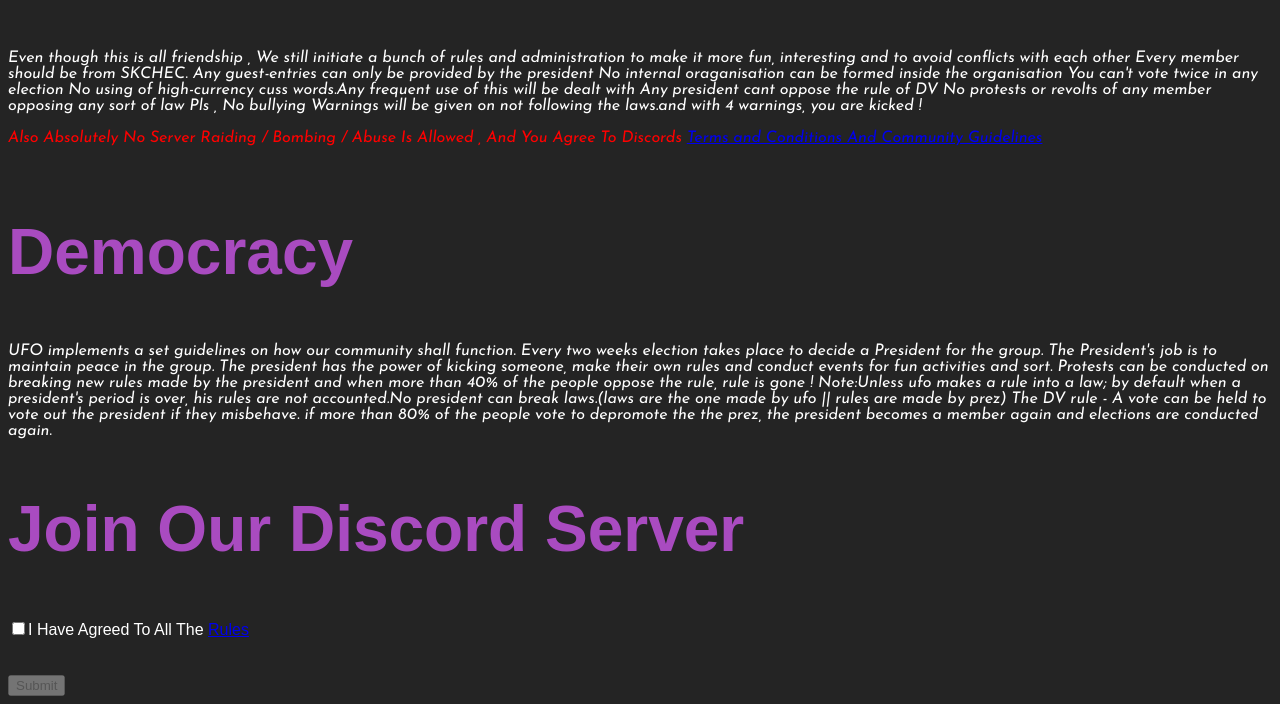
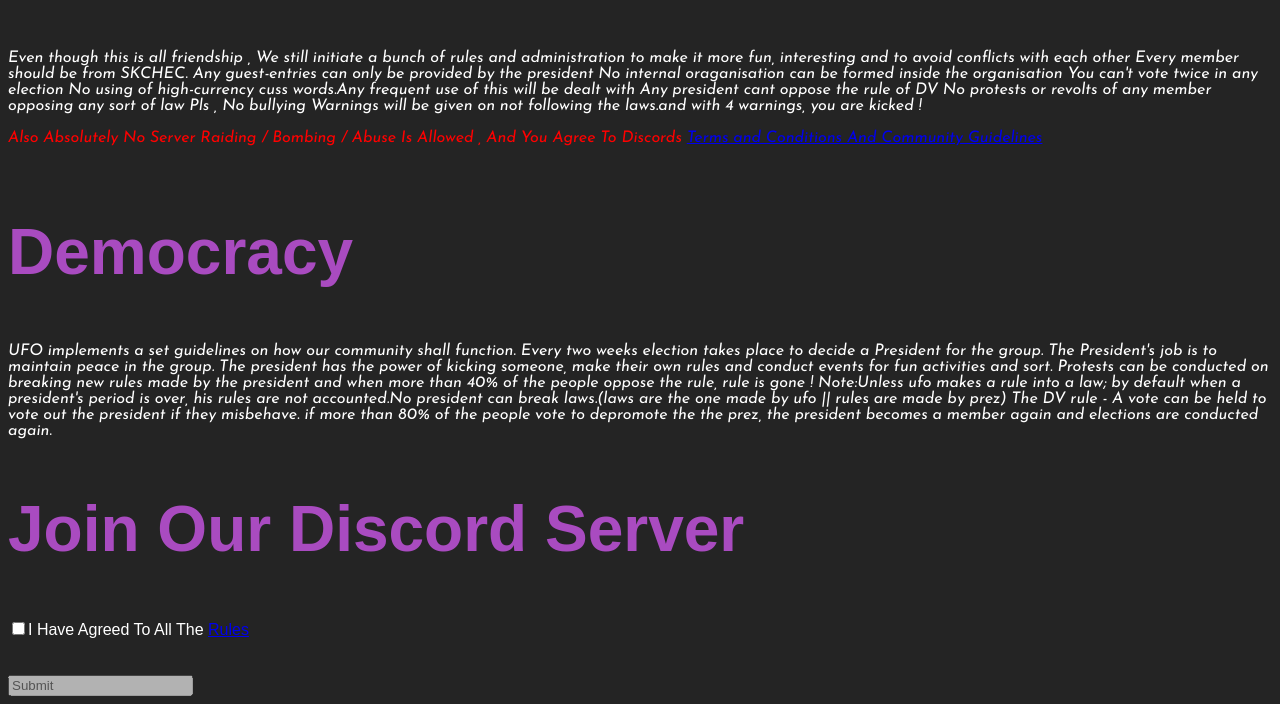
Before and after one commit to bruh768/bruh768.github.io, a plain HTML site: page index.html in a window 1280 px wide. Shown: the part 516-1220 px from the top of the page. Drawn offline with nearby package versions, Linux system fonts and the light colour scheme; a web font is replaced by a local one.

Commit message:
Update index.html

```diff
--- a/index.html
+++ b/index.html
@@ -236,7 +236,7 @@ The DV rule - A vote can be held to vote out the president if they misbehave. if
 <body>
 <form method="post" action="bruh768.github.io/invite.html">
 <input class="checks" type="checkbox" name="" value="BRUHHH" />I Have Agreed To All The <a href="https://raw.githubusercontent.com/bruh768/Ufo-Rules/main/Rules.txt">Rules</a> <br /><br /><br/>
-<input type="submit" id="submit" value="Submit">
+<input type="Join" id="submit" value="Submit">
 </form>
 </script>
 <script src="https://ajax.googleapis.com/ajax/libs/jquery/1.11.3/jquery.min.js"></script>
```
